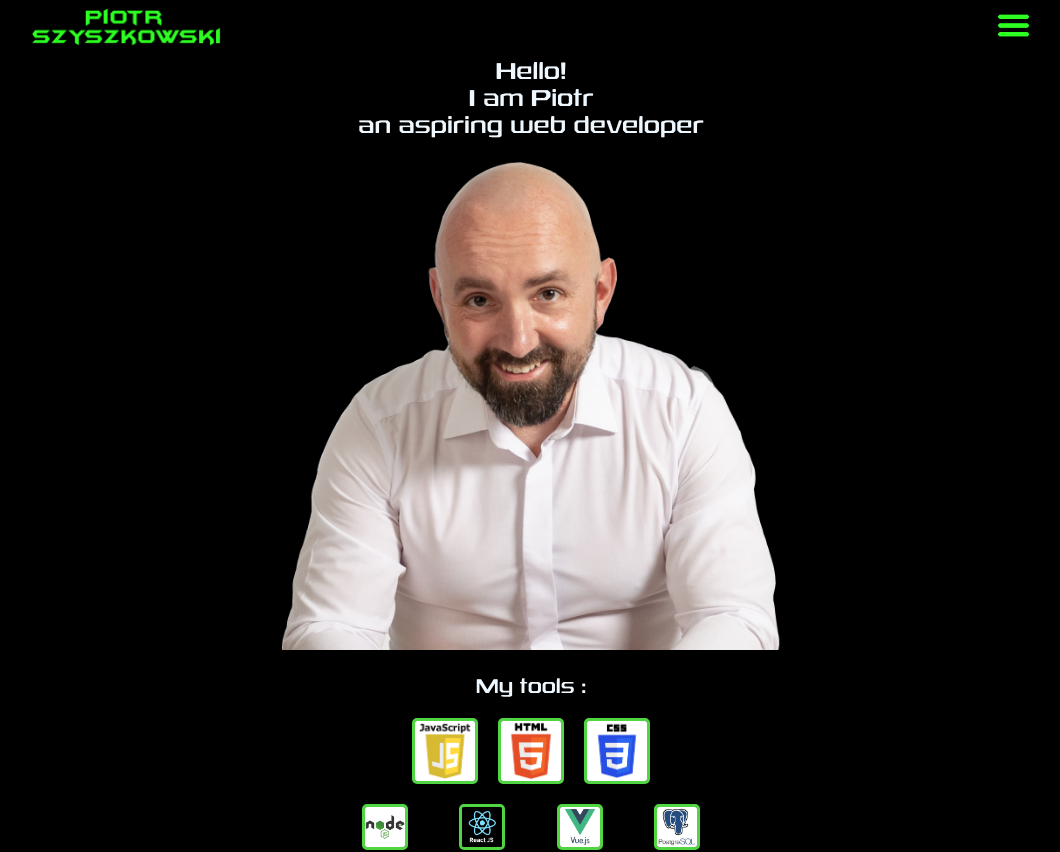
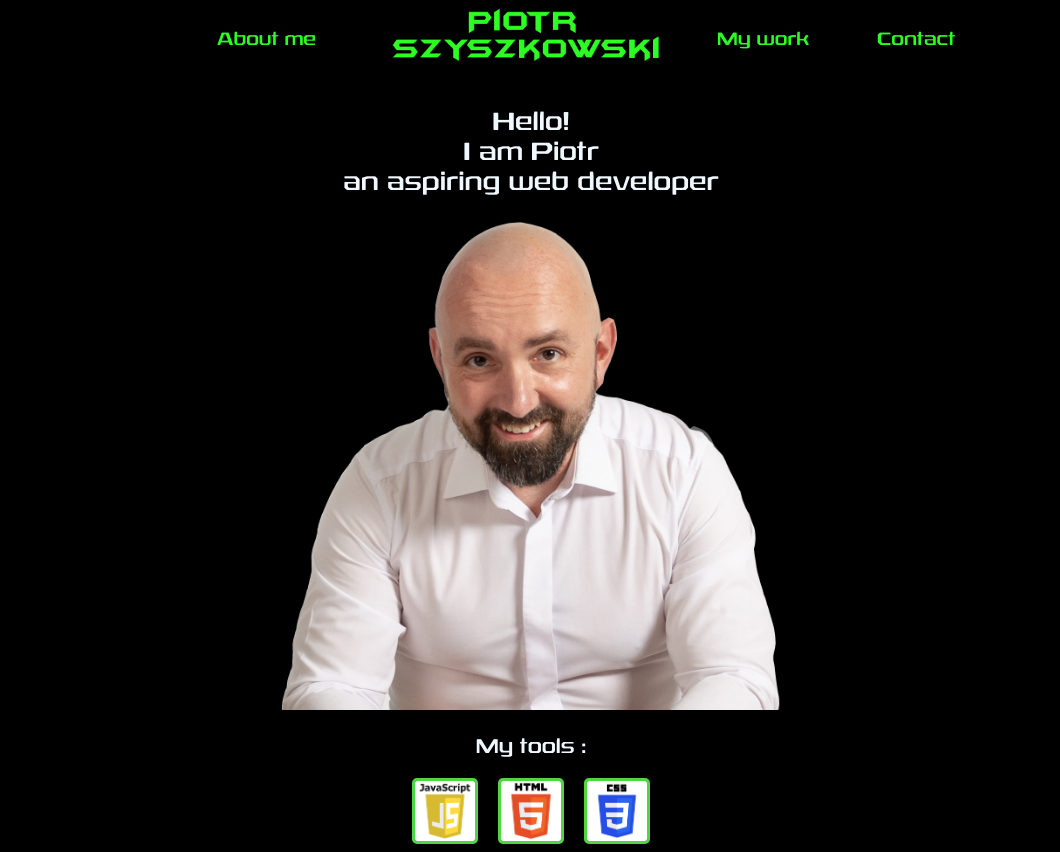
Before and after one commit to Piotr-Szyszkowski/ps-portfolio, a React (Create React App) app: page / in a window 1280 px wide. Shown: the top 852 px of the page, without its empty margins (109-1169 px from the left). Built offline with nearby package versions, Linux system fonts and the light colour scheme.

Commit message:
home sorted for both small and large screens

```diff
--- a/src/App.scss
+++ b/src/App.scss
@@ -1,6 +1,26 @@
 @font-face {
   font-family: Rexila;
   src: url("./Fonts/rexlia_rg.otf") format("opentype");
+}
+
+.NavGrid__Invisible {
+  grid-area: NavGrid__Invisible;
+}
+
+.NavGrid__AboutMe {
+  grid-area: NavGrid__AboutMe;
+}
+
+.NavGrid__MyWork {
+  grid-area: NavGrid__MyWork;
+}
+
+.NavGrid__Home {
+  grid-area: NavGrid__Home;
+}
+
+.NavGrid__Contact {
+  grid-area: NavGrid__Contact;
 }
 
 .AppWindow {
@@ -73,6 +93,10 @@
   text-decoration: none;
 }
 
+.DropdownMenuContent__Link-L {
+  display: none;
+}
+
 .DropdownMenuContent__Item:hover {
   background-color: rgb(80, 214, 67);
   color: aliceblue;
@@ -105,7 +129,6 @@
   max-width: 100%;
   height: auto;
   width: auto\9;
-  // margin-left: 1em;
 }
 
 .Home__MainPictureContainer {
@@ -170,9 +193,83 @@
 $large: 1050px;
 
 @media (min-width: $large) {
+  .Home__MainText {
+    margin-top: 25px;
+    font-size: 25px;
+  }
+
   .Navbar {
     width: 1000px;
     margin: auto;
+    height: 73px;
+    display: grid;
+    grid-template-columns: 18% 18% 32% 16% 16%;
+    gap: 0px 0px;
+    grid-auto-flow: row;
+    grid-template-areas: "NavGrid__Invisible NavGrid__AboutMe NavGrid__Home NavGrid__MyWork NavGrid__Contact";
+  }
+
+  .NavGrid__Invisible {
+    grid-area: NavGrid__Invisible;
+  }
+
+  .NavGrid__AboutMe {
+    grid-area: NavGrid__AboutMe;
+  }
+
+  .NavGrid__MyWork {
+    grid-area: NavGrid__MyWork;
+  }
+
+  .NavGrid__Home {
+    grid-area: NavGrid__Home;
+  }
+
+  .NavGrid__Contact {
+    grid-area: NavGrid__Contact;
+  }
+
+  .Navbar__MainPic {
+    width: 17em;
+  }
+
+  .Footer {
+    width: 1000px;
+    margin: auto;
+    margin-top: 80px;
+  }
+
+  .DropdownMenuContent__Link-L {
+    display: flex;
+    text-decoration: none;
+  }
+
+  .DropdownMenuContent__Item-L {
+    font-family: "Rexila";
+    color: #2cff21;
+    // background-color: #2cff21;
+    border-radius: 10px;
+    padding: 2px;
+    padding-right: 6px;
+    padding-left: 6px;
+    // max-height: fit-content;
+    font-size: 18px;
+
+    &:hover {
+      border: solid 1px #2cff21;
+      padding: 3px;
+      padding-right: 7px;
+      padding-left: 8px;
+      font-size: 20px;
+    }
+  }
+
+  .DropdownMenu__MenuIcon {
+    display: none;
+  }
+
+  .DropdownMenuContent {
+    display: none;
   }
 }
 //the color - 2cff21
--- a/src/Components/Navbar.jsx
+++ b/src/Components/Navbar.jsx
@@ -4,12 +4,31 @@ import DropdownMenu from "./DropdownMenu";
 const Navbar = () => {
   return (
     <div className="Navbar">
-      <Link to="/">
+      <div className="DropdownMenuContent__Link-L NavGrid__Invisible"></div>
+      <Link
+        className="DropdownMenuContent__Link-L NavGrid__AboutMe"
+        to="/aboutme"
+      >
+        <p className="DropdownMenuContent__Item-L">About me</p>
+      </Link>
+      <Link className="NavGrid__Home" to="/">
         <img
           className="Navbar__MainPic"
           src="/Images/PS-batmfa-compres.png"
           alt="Piotr Szyszkowski Logo"
         />
+      </Link>
+      <Link
+        className="DropdownMenuContent__Link-L NavGrid__MyWork"
+        to="/mywork"
+      >
+        <p className="DropdownMenuContent__Item-L">My work</p>
+      </Link>
+      <Link
+        className="DropdownMenuContent__Link-L NavGrid__Contact"
+        to="/contact"
+      >
+        <p className="DropdownMenuContent__Item-L">Contact</p>
       </Link>
       <DropdownMenu />
     </div>
```
